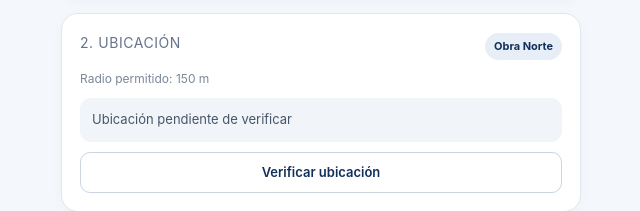
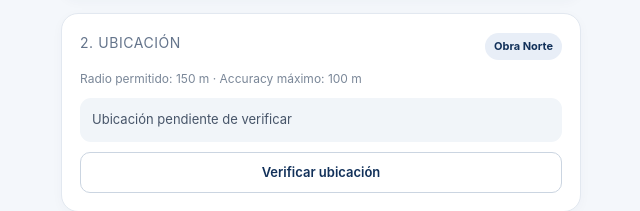
Before and after one commit to ClaryOR/animaciones, a React (Vite) app in the folder geocheck/: page / in a window 1280 px wide. Shown: the part 464-675 px from the top of the page, without its empty margins (319-959 px from the left). Built offline with nearby package versions, Linux system fonts and the light colour scheme; no server answers.

Commit message:
Capture device details and use selected site geolocation accuracy

```diff
--- a/geocheck/src/App.jsx
+++ b/geocheck/src/App.jsx
@@ -63,7 +63,7 @@ export default function App() {
     setMessage('');
     try {
       const position = await getPosition(mode, workSite);
-      const evaluated = evaluateArea(position, WORK_SITE);
+      const evaluated = evaluateArea(position, { ...workSite, accuracyM: workSite.accuracyM ?? 100 });
       setLocationInfo(evaluated);
       setLocationStatus(evaluated.inside ? 'inside' : 'outside');
       return evaluated;
@@ -105,7 +105,7 @@ export default function App() {
       const record = {
         id: globalThis.crypto?.randomUUID?.() ?? String(now.getTime()),
         tipo, employeeId: employee.id, name: employee.name, siteName: workSite.name, siteId: workSite.id,
-        inside: true, distance: area.distance, accuracy: area.accuracy, timestamp: now.toISOString(), photo
+        inside: true, distance: area.distance, accuracy: area.accuracy, device: navigator.userAgent || 'Dispositivo no identificado', timestamp: now.toISOString(), photo
       };
       await submitAttendance(record);
       stopCamera();
@@ -139,7 +139,7 @@ export default function App() {
       </section>
       <section className="panel">
         <div className="panel-heading"><h2>2. Ubicación</h2><span className="pill">{workSite.name}</span></div>
-        <p className="hint">Radio permitido: {WORK_SITE.radiusM} m</p>
+        <p className="hint">Radio permitido: {workSite.radiusM} m · Accuracy máximo: {workSite.accuracyM ?? 100} m</p>
         <div className={`status-box ${locationStatus}`}>
           {locationStatus === 'checking' ? 'Consultando ubicación…' :
            locationStatus === 'inside' ? `Dentro del área · ${locationInfo?.distance} m · precisión ±${locationInfo?.accuracy} m` :
```
